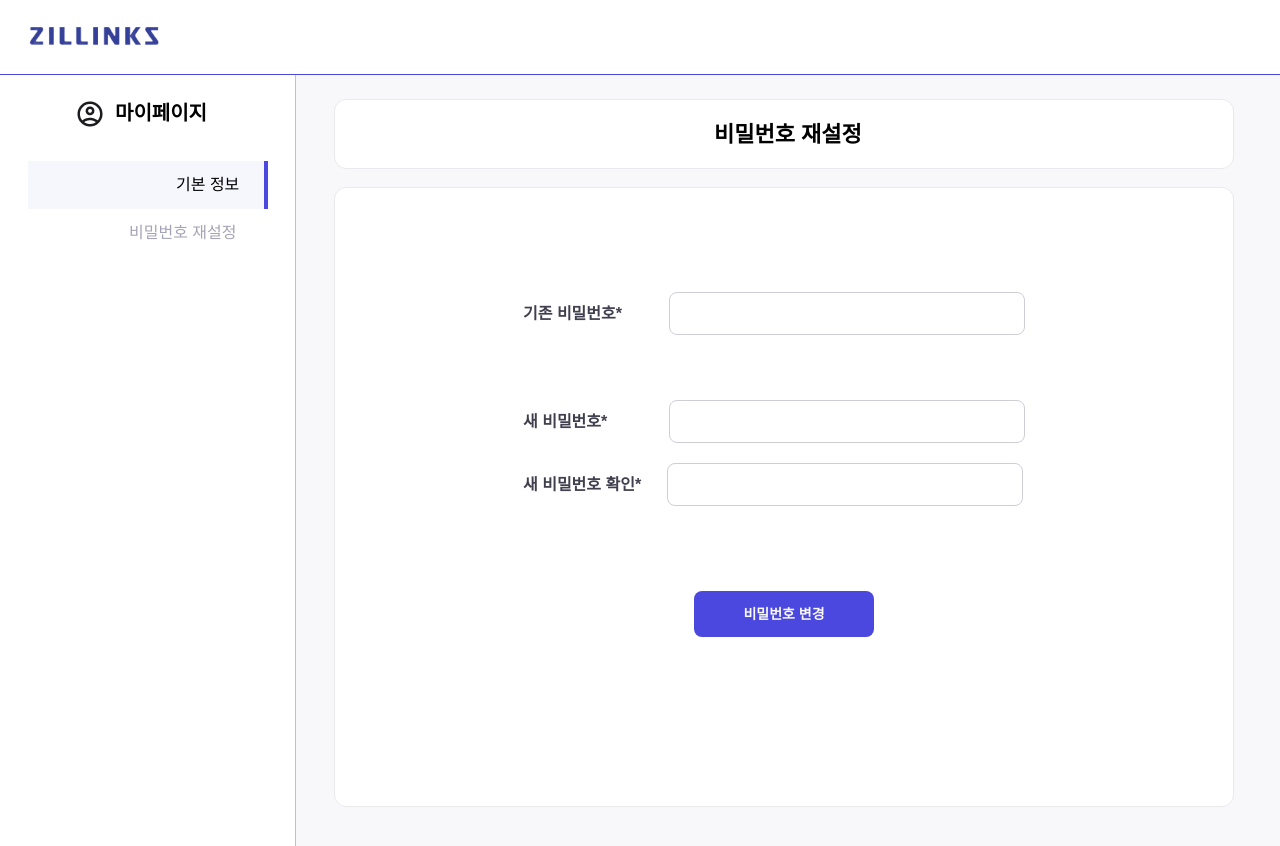
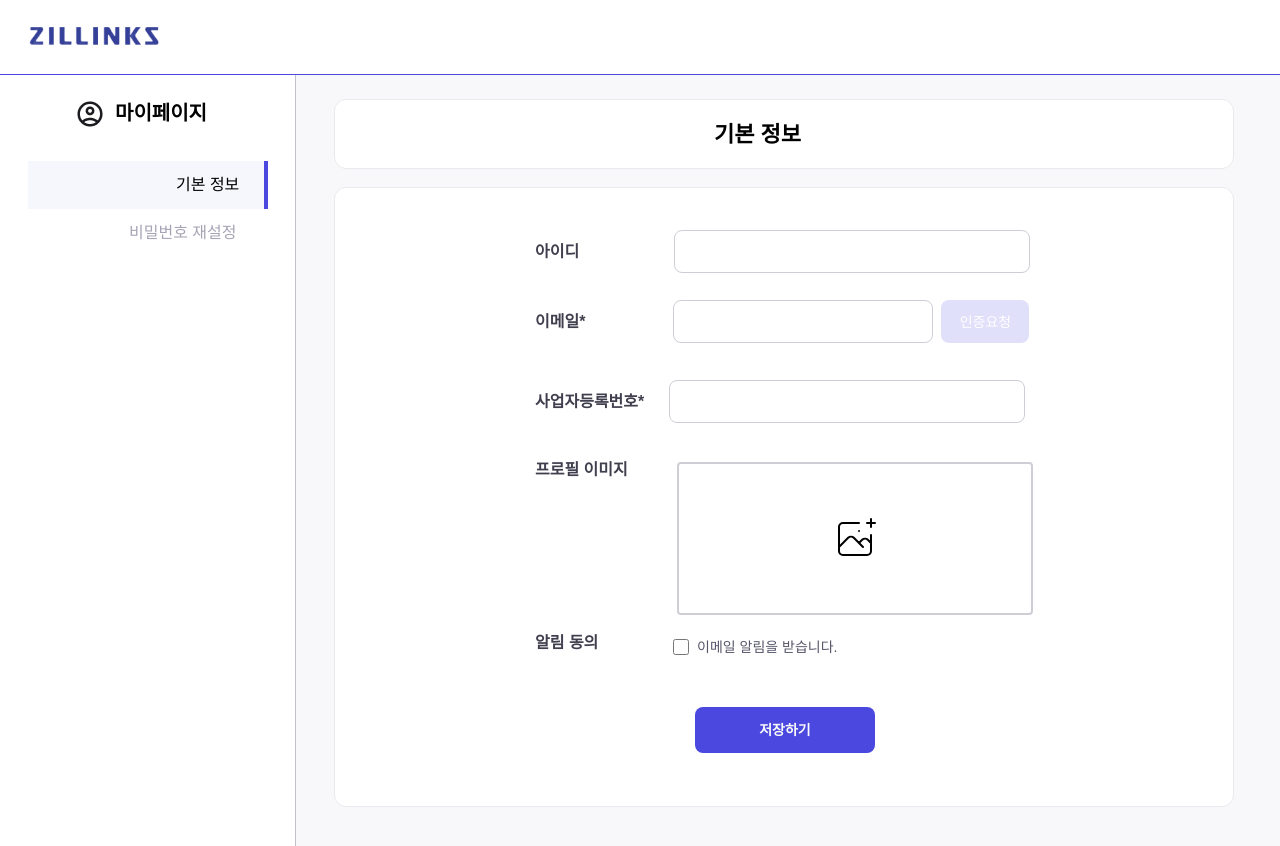
Before and after one commit to boyon99/TEAM-INTRO-FE, a Next.js app: page /mypage in a window 1280 px wide. Shown: the top 846 px of the page. Built offline with nearby package versions, Linux system fonts and the light colour scheme.

Commit message:
feat: mypage 기본정보 ui

```diff
--- a/src/components/input.tsx
+++ b/src/components/input.tsx
@@ -23,9 +23,9 @@ interface InputProps {
     return (
       <>
         {size === "large" ? (
-        <div className={cls(name === "register_password" || name === "register_password_check" || name === "snsemail" || name === "findid_email" || name === "findbznum_email" || name === "findid_pass" || name === "findemail_pass" || name === "repass" || name === "old_repass" || name === "repass_check"? "" : "flex flex-col items-start gap-[8px] p-0 justify-center mb-5" )}>
+        <div className={cls(name === "register_password" || name === "register_password_check" || name === "snsemail" || name === "findid_email" || name === "findbznum_email" || name === "findid_pass" || name === "findemail_pass" || name === "repass" || name === "old_repass" || name === "repass_check" || name === "my_biznum"? "" : "flex flex-col items-start gap-[8px] p-0 justify-center mb-5" )}>
             <span className={cls("w-[64px] h-[16px] font-bold text-[16px]/[100%] text-GrayScalePrimary-800", name === "register_password" ? "mr-[71.93px]": "", name === "register_password_check"? "mr-[36px]": "", name === "snsemail" ?  "mr-[95px]":"", name === "findid_email" ? "mr-[20px]":"", name === "findbznum_email" ? "mr-[10px]" : "",
-             name === "findid_pass" ? "mr-[36px]": "", name === "findemail_pass" ? "mr-[36px]": "",name === "repass" ? "mr-[62px]" : "", name === "old_repass" ? 'mr-[47px]':'', name === "repass_check" ? "mr-[26px]" : "")}>{label}</span>
+             name === "findid_pass" ? "mr-[36px]": "", name === "findemail_pass" ? "mr-[36px]": "",name === "repass" ? "mr-[62px]" : "", name === "old_repass" ? 'mr-[47px]':'', name === "repass_check" ? "mr-[26px]" : "", name === "my_biznum" ? "mr-[25px]": "")}>{label}</span>
             <input type={type} {...register} required className={cls("h-[43px] px-3 py-2 box-border border-solid border border-GrayScalePrimary-250 rounded-lg focus:border-primary-500 placeholder-GrayScalePrimary-500 focus:outline-none focus:ring-primary-500 focus:border-[2px]",
              name === "findid_email" ? "w-[324px]" :name === "findbznum_email" ? "w-[270px]" :"w-[356px]")}/>
         </div>
@@ -52,6 +52,12 @@ interface InputProps {
                  <span className="absolute w-[110px] h-[15px] left-[24px] top-[5px] font-medium text-[14px]/[100%] text-GrayScalePrimary-700">전체동의</span>
                </div>
         ): null}
+        {type === "alarm" ? (
+                <div className="relative w-[131px] h-[24px]">
+                 <input type="checkbox" className="w-[16px] h-[16px] mt-1" onClick={onClick}/>
+                 <span className="absolute w-[200px] h-[15px] left-[24px] top-[5px] font-medium text-[14px]/[100%] text-GrayScalePrimary-700">이메일 알림을 받습니다.</span>
+               </div>
+        ): null}
 
 
       </>
--- a/src/pages/mypage/index.tsx
+++ b/src/pages/mypage/index.tsx
@@ -69,9 +69,10 @@ function RePass() {
 
       <div className='w-[984px] bg-[#F8F8FA]'>
        <div className='w-[900px] h-[70px] border border-solid border-[#eaeaee] bg-[#fff] rounded-xl ml-[38px] mt-[24px]'>
-     <p className="text-[22px]/[100%] font-bold ml-[calc(50%-139px/2-0.5px)] mt-[24px]">비밀번호 재설정</p>
+        {method === "pass" ? <p className="text-[22px]/[100%] font-bold ml-[calc(50%-139px/2-0.5px)] mt-[24px]">비밀번호 재설정</p> : <p className="text-[22px]/[100%] font-bold ml-[calc(50%-139px/2-0.5px)] mt-[24px] font-sans">기본 정보</p>}
+
    </div>
-
+{method === 'pass' ?
  <form onSubmit={handleSubmit(onValid)} className='w-[900px] h-[620px] border border-solid border-[#eaeaee] bg-[#fff] rounded-xl mt-[18px] ml-[38px]'>
     <div className='h-[70px] flex mb-[20px] ml-[calc(50%-500px/2-11px)] mt-[104px]'>
             <Input register={register('password',
@@ -116,7 +117,73 @@ function RePass() {
          <Button disable={false} text="비밀번호 변경" size="xlarge"/>
     </div>
     {errors.new_passwordConfirm?.message as string}
- </form>
+ </form>:
+  <form onSubmit={handleSubmit(onValid)} className='w-[900px] h-[620px] border border-solid border-[#eaeaee] bg-[#fff] rounded-xl mt-[18px] ml-[38px]'>
+    <div className='h-[70px] flex ml-[200px] mt-[42px]'>
+            <Input register={register('id',
+                // {
+                //     required: "Email is required",
+                //     pattern: {
+                //     value: /^[^\s@]+@[^\s@]+\.[^\s@]{2,}$/i,
+                //     message: "이메일 형식이 아닙니다.",
+                //     },
+                // }
+                )} name="snsemail" label="아이디" type="text" size="large"/>
+
+    </div>
+    <div className='h-[70px] flex mb-[10px] ml-[200px]'>
+    <Input register={register('email',
+               {
+                required: "Email is required",
+                pattern: {
+                  value: /^[^\s@]+@[^\s@]+\.[^\s@]{2,}$/i,
+                  message: "이메일 형식이 아닙니다.",
+                },
+              }
+              )} name="email" label="이메일*" type="text" size="small"/>
+              <Button disable={false} text="인증요청" type="button" size="xsmall"/>
+    </div>
+    <div className='h-[70px] flex ml-[200px]'>
+    <Input register={register('bizNum',
+                   {
+                    required: "Email is required",
+                    // pattern: {
+                    //   value: /^[^\s@]+@[^\s@]+\.[^\s@]{2,}$/i,
+                    //   message: "이메일 형식이 아닙니다.",
+                    // },
+                  }
+                  )} name="my_biznum" label="사업자등록번호*" type="text" size="large"/>
+    </div>
+    <div className='w-[500px] h-[153px] flex ml-[200px] mt-[12px]'>
+       <span className='w-[138px] h-[16px] font-bold text-[16px]/[100%] text-GrayScalePrimary-800'>프로필 이미지</span>
+          <label className="w-[356px] ml-[4px] cursor-pointer border-[#CFCED7] flex items-center justify-center border-2 border-solid rounded-[4px]">
+            <svg
+              className="h-12 w-12"
+              stroke="currentColor"
+              fill="none"
+              viewBox="0 0 48 48"
+              aria-hidden="true"
+            >
+              <path
+                d="M28 8H12a4 4 0 00-4 4v20m32-12v8m0 0v8a4 4 0 01-4 4H12a4 4 0 01-4-4v-4m32-4l-3.172-3.172a4 4 0 00-5.656 0L28 28M8 32l9.172-9.172a4 4 0 015.656 0L28 28m0 0l4 4m4-24h8m-4-4v8m-12 4h.02"
+                strokeWidth={2}
+                strokeLinecap="round"
+                strokeLinejoin="round"
+              />
+            </svg>
+            <input className="hidden" type="file" />
+          </label>
+    </div>
+    <div className='w-[500px] h-[40px] flex ml-[200px] mt-[20px]'>
+    <span className='w-[138px] h-[16px] font-bold text-[16px]/[100%] text-GrayScalePrimary-800'>알림 동의</span>
+    <Input name="keep" label='' type="alarm"/>
+    </div>
+    <div className='ml-[360px] mt-[32px]'>
+
+<Button disable={false} text="저장하기" form="join" size="xlarge"/>
+</div>
+  </form>
+   }
  </div>
  </div>
     </div>
```
